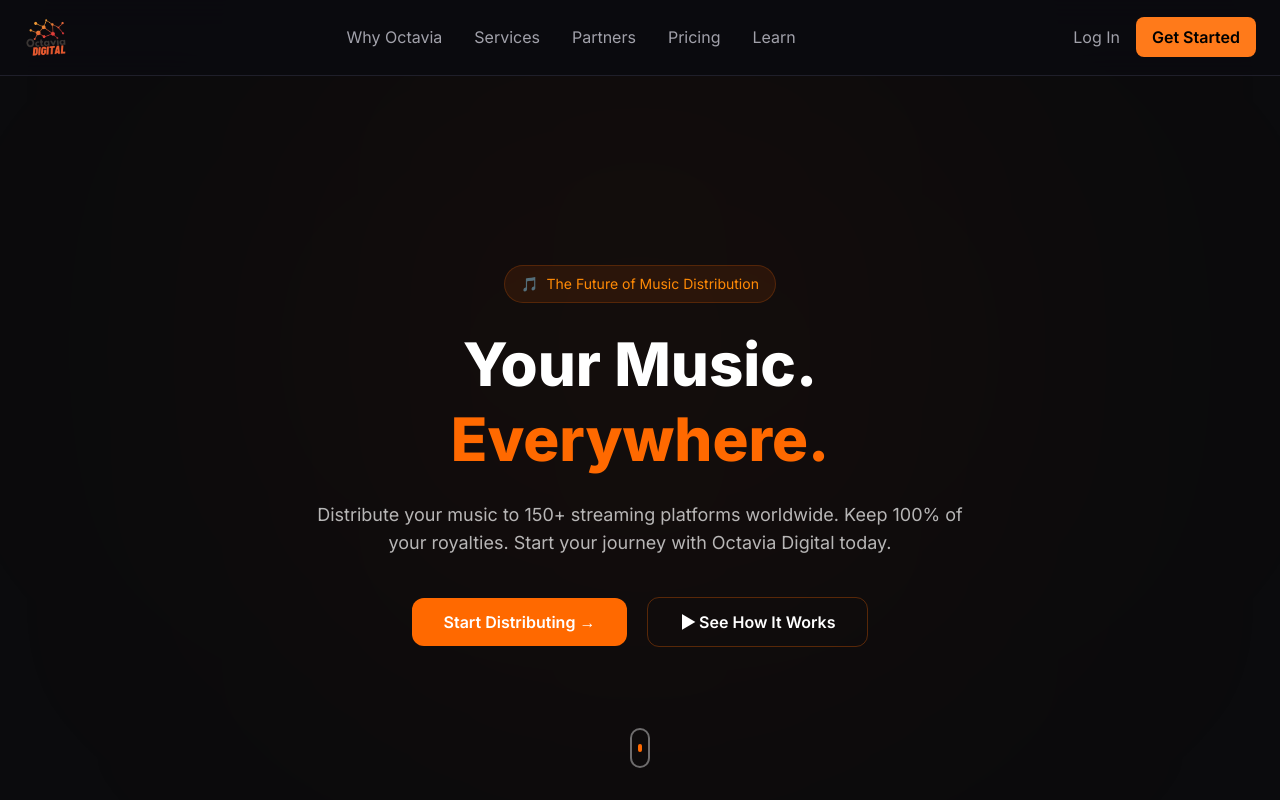
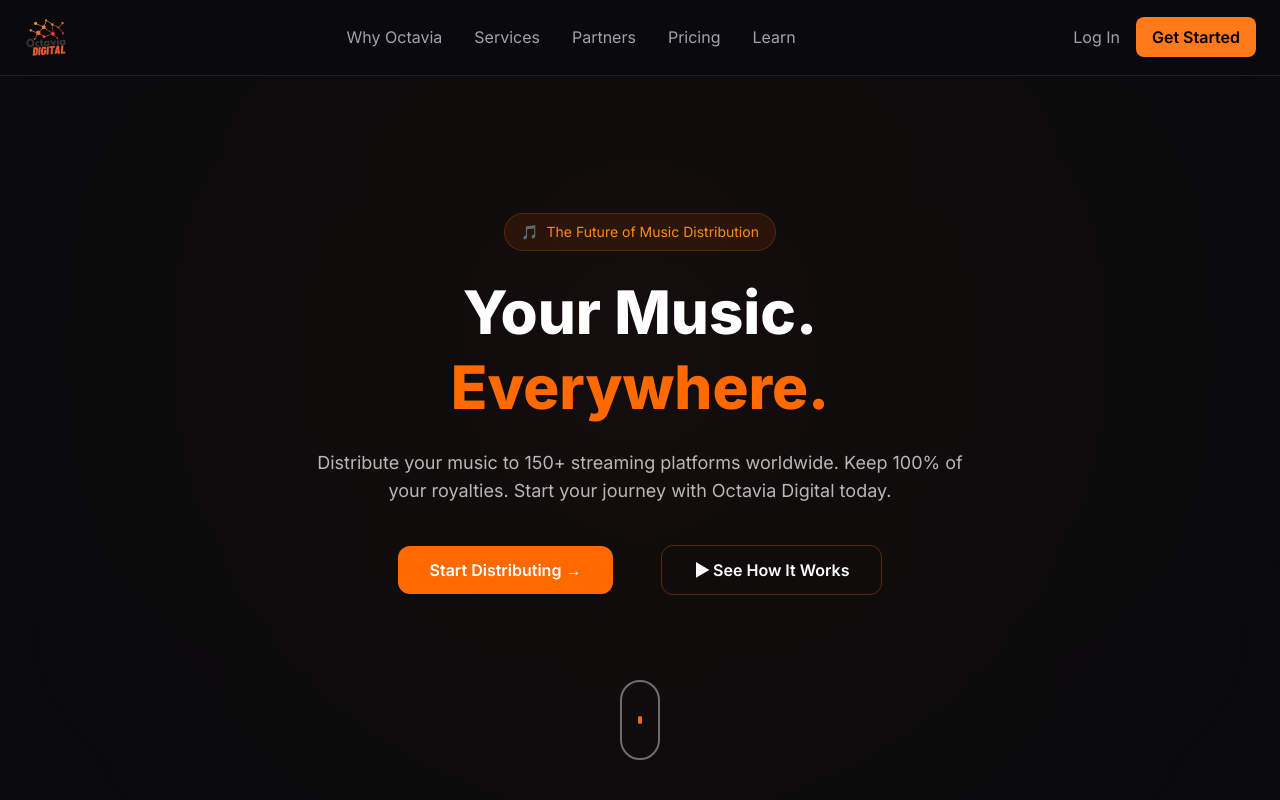
Before and after one commit to rathininfo/octavia-digital, a Next.js app: page / in a window 1280 px wide. Shown: the top 800 px of the page. Built offline with nearby package versions, Linux system fonts and the light colour scheme.

Commit message:
resolve mouse hover section

```diff
--- a/src/sections/hero/hero.jsx
+++ b/src/sections/hero/hero.jsx
@@ -1,6 +1,6 @@
 export default function Hero() {
   return (
-    <section className="relative flex items-center justify-center min-h-screen bg-[#0B0B0D] pt-28 overflow-hidden">
+    <section className="relative flex items-center justify-center min-h-screen bg-[#0B0B0D] pt-10 overflow-hidden py-8">
 
       {/* Background glow */}
       <div className="absolute inset-0 flex justify-center">
@@ -27,7 +27,7 @@
         </p>
 
         {/* Buttons */}
-        <div className="flex flex-col sm:flex-row items-center justify-center gap-5 mt-10">
+        <div className="flex flex-col sm:flex-row items-center justify-center gap-12 mt-10">
           <button className="bg-orange-500 hover:bg-orange-600 text-white px-8 py-3 rounded-xl font-semibold">
             Start Distributing →
           </button>
@@ -39,8 +39,8 @@
       </div>
 
       {/* Scroll mouse icon */}
-      <div className="absolute bottom-8 flex justify-center w-full">
-        <div className="w-5 h-10 border-2 border-white/40 rounded-full flex items-center justify-center">
+      <div className="absolute bottom-10 flex justify-center w-full">
+        <div className="w-10 h-20 border-2 border-white/40 rounded-full flex items-center justify-center">
           <div className="w-1 h-2 bg-orange-500 rounded"></div>
         </div>
       </div>
```
